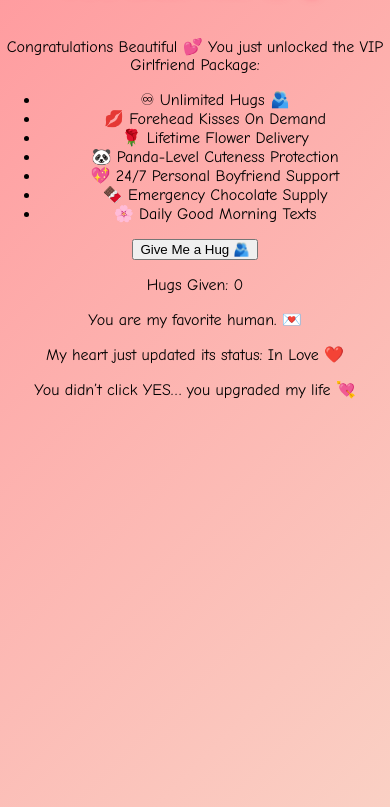
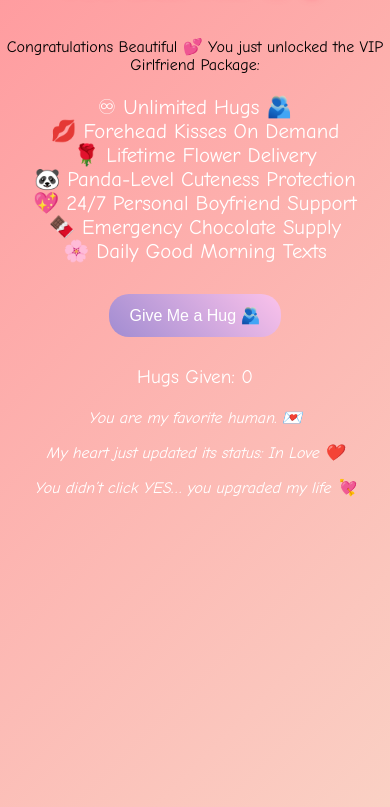
Before and after one commit to JubayerExpress/love2, a plain HTML site: page yes.html in a window 390 px wide. Shown: the part 56-863 px from the top of the page. Drawn offline with Linux system fonts and the light colour scheme.

Commit message:
Update style.css

```diff
--- a/style.css
+++ b/style.css
@@ -8,6 +8,7 @@ body {
     overflow-x: hidden;
 }
 
+/* Main Layout */
 .main-wrapper {
     padding: 20px;
     display: flex;
@@ -18,6 +19,15 @@ body {
     position: relative;
 }
 
+/* Greeting */
+.greeting {
+    font-size: 1.6rem;
+    color: white;
+    margin-bottom: 10px;
+    text-shadow: 1px 1px 8px #ff4d6d;
+}
+
+/* Main Question */
 h1 {
     font-size: 2.2rem;
     color: white;
@@ -25,13 +35,14 @@ h1 {
     margin-bottom: 40px;
 }
 
-/* Buttons */
-
+/* Buttons Section */
 .buttons {
     position: relative;
 }
 
-.buttons button {
+/* General Button Style */
+.buttons button,
+#hug-btn {
     padding: 15px 25px;
     font-size: 1.2rem;
     margin: 10px;
@@ -41,6 +52,7 @@ h1 {
     transition: 0.3s ease;
 }
 
+/* YES Button */
 #yes-btn {
     background: #ff4d6d;
     color: white;
@@ -50,14 +62,40 @@ h1 {
     transform: scale(1.1);
 }
 
+/* NO Button (stays inside screen) */
 #no-btn {
     background: #ffb6c1;
     color: white;
-    position: fixed; /* ensures it stays inside screen */
+    position: fixed;
+}
+
+/* UPDATED Hug Button (New Romantic Gradient) */
+#hug-btn {
+    background: linear-gradient(45deg, #a18cd1, #fbc2eb);
+    color: white;
+    border-radius: 20px;
+}
+
+#hug-counter {
+    color: white;
+    font-size: 1.2rem;
+}
+
+/* Rewards List (Yes Page) */
+.rewards {
+    list-style: none;
+    font-size: 1.3rem;
+    color: white;
+    padding: 0;
+}
+
+.flirty-lines {
+    margin-top: 20px;
+    color: white;
+    font-style: italic;
 }
 
 /* Cute GIF Section */
-
 .gif-container {
     margin-top: 40px;
     display: flex;
@@ -72,15 +110,19 @@ h1 {
     border-radius: 12px;
 }
 
-/* Mobile Adjustments */
+/* Mobile Optimization */
+@media (max-width: 600px) {
 
-@media (max-width: 600px) {
+    .greeting {
+        font-size: 1.4rem;
+    }
 
     h1 {
         font-size: 1.8rem;
     }
 
-    .buttons button {
+    .buttons button,
+    #hug-btn {
         font-size: 1rem;
         padding: 12px 20px;
     }
```
